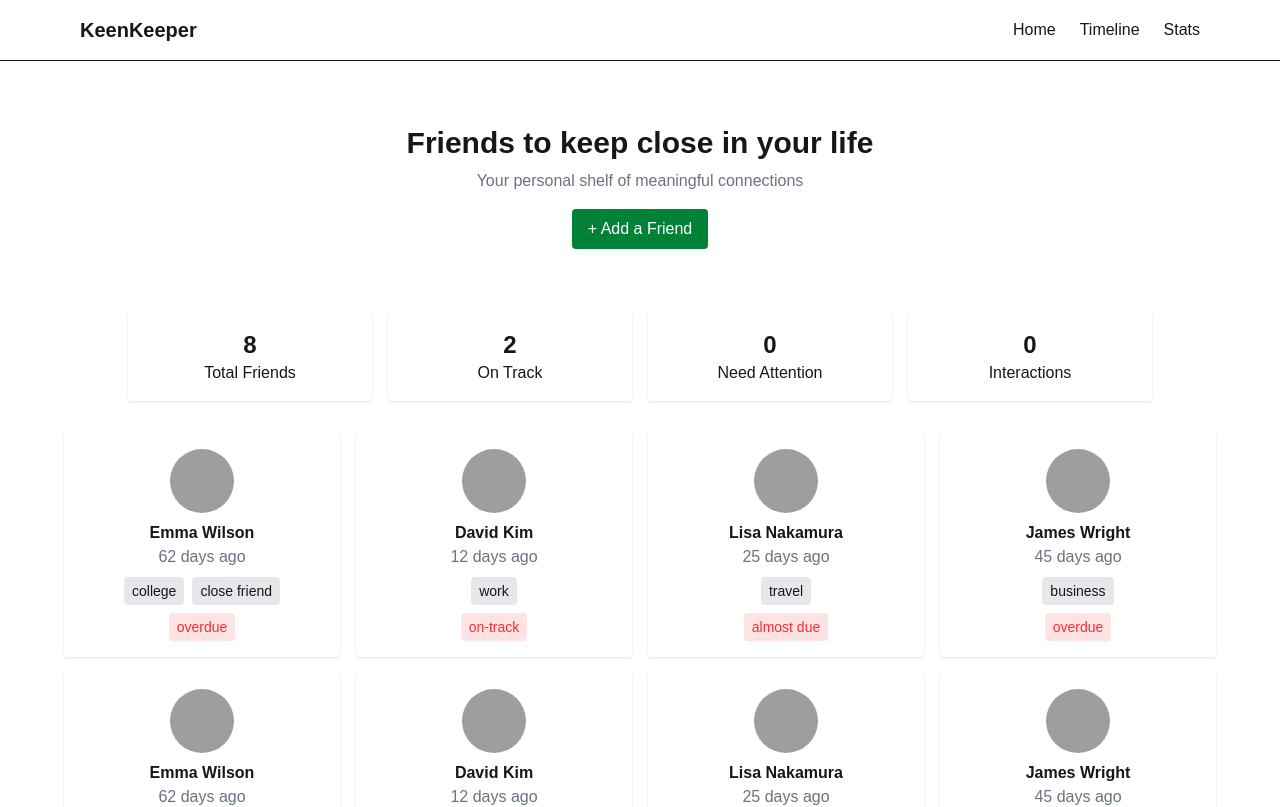
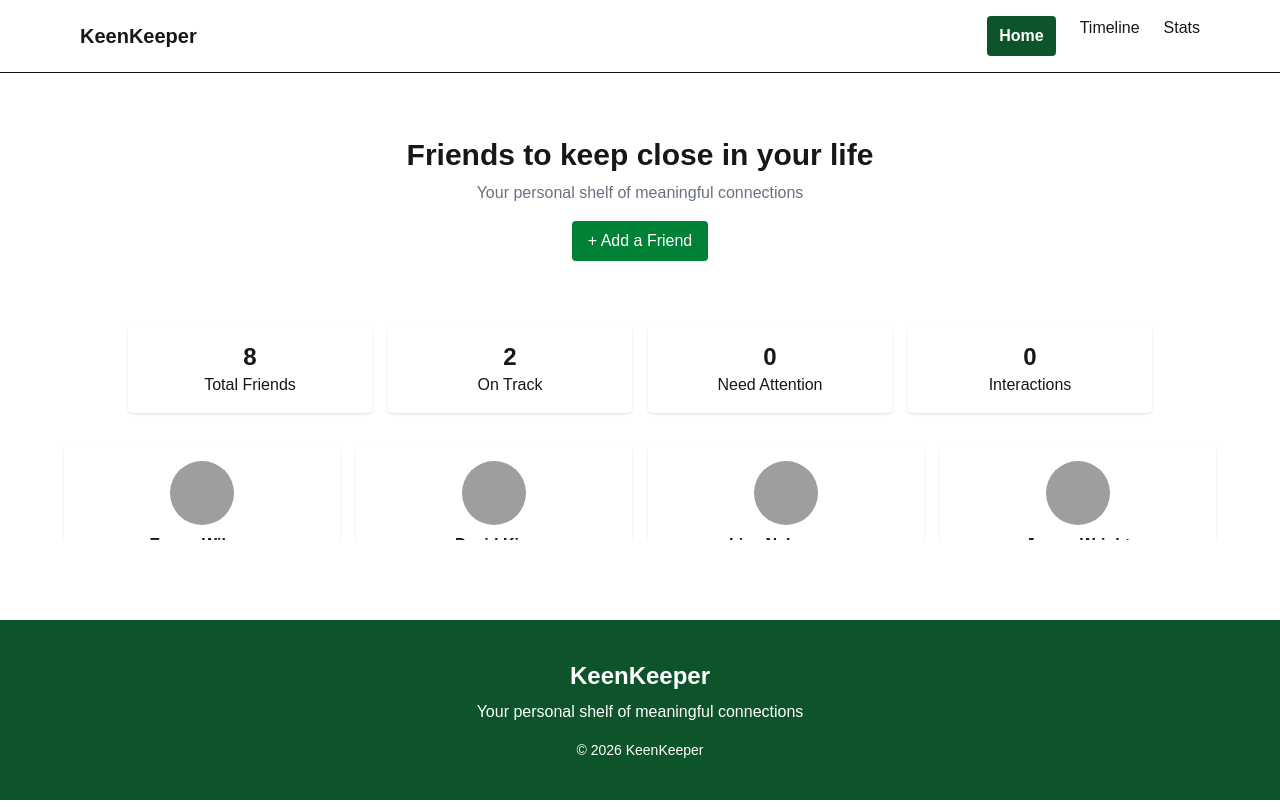
Before and after one commit to waliulnizu/keen-keeper, a Next.js app: page / in a window 1280 px wide. Shown: the top 807 px of the page. Built offline with nearby package versions, Linux system fonts and the light colour scheme; grey boxes are pictures that could not be loaded.

Commit message:
add MyNavLink for active button of navbar,  and navbar, footer are wraped by TimelineProvider  in layout for sharing all page.

```diff
--- a/src/app/friend/[id]/page.jsx
+++ b/src/app/friend/[id]/page.jsx
@@ -1,7 +1,5 @@
 "use client";
 
-import Navbar from "@/components/Navbar";
-import Footer from "@/components/Footer";
 import friends from "@/data/friends.json";
 import Image from "next/image";
 import { use } from "react";
@@ -22,12 +20,8 @@ const FriendDetails = ({ params }) => {
 
   if (!friend) {
     return (
-      <div>
-        <Navbar />
-        <div className="max-w-6xl mx-auto py-10">
-          <h1 className="text-2xl font-bold">Friend not found</h1>
-        </div>
-        <Footer />
+      <div className="max-w-6xl mx-auto py-10">
+        <h1 className="text-2xl font-bold">Friend not found</h1>
       </div>
     );
   }
@@ -47,10 +41,7 @@ const FriendDetails = ({ params }) => {
   };
 
   return (
-    <div>
-      <Navbar />
-
-      <div className="max-w-6xl mx-auto py-10 grid grid-cols-1 md:grid-cols-2 gap-6">
+    <div className="max-w-6xl mx-auto py-10 grid grid-cols-1 md:grid-cols-2 gap-6">
 
         {/* Left Side */}
         <div className="shadow p-6 rounded">
@@ -154,10 +145,6 @@ const FriendDetails = ({ params }) => {
           </div>
 
         </div>
-
-      </div>
-
-      <Footer />
     </div>
   );
 };
--- a/src/app/layout.js
+++ b/src/app/layout.js
@@ -2,6 +2,8 @@ import { Geist, Geist_Mono } from "next/font/google";
 import "./globals.css";
 import { Toaster } from "react-hot-toast";
 import TimelineProvider from "@/context/TimelineContext";
+import Navbar from "@/components/navbar/Navbar";
+import Footer from "@/components/Footer";
 
 const geistSans = Geist({
   variable: "--font-geist-sans",
@@ -24,14 +26,16 @@ export default function RootLayout({ children }) {
       lang="en"
       className={`${geistSans.variable} ${geistMono.variable} h-full antialiased`}
     >
-      <body className="min-h-full flex flex-col">
-
+      <body className="h-screen flex flex-col bg-white">
         <TimelineProvider>
-          {children}
+          <Navbar />
+          <div className="flex-1 overflow-auto">
+            {children}
+          </div>
+          <Footer />
+          <Toaster />
         </TimelineProvider>
-
-        <Toaster />
-        </body>
+      </body>
     </html>
   );
 }
--- a/src/app/page.js
+++ b/src/app/page.js
@@ -1,21 +1,13 @@
 import Banner from "@/components/Banner";
-import Footer from "@/components/Footer";
 import Friends from "@/components/Friends";
-import Navbar from "@/components/Navbar";
 import Summary from "@/components/Summary";
 import Image from "next/image";
 
 export default function Home() {
   return (
-    <div>
-      <Navbar />
+    <div className="max-w-6xl mx-auto">
       <Banner />
-
       <Friends />
-      <Footer />
-
-
     </div>
-
   );
 }
--- a/src/app/stats/page.jsx
+++ b/src/app/stats/page.jsx
@@ -1,7 +1,4 @@
 "use client";
-
-import Navbar from "@/components/Navbar";
-import Footer from "@/components/Footer";
 
 import { useContext } from "react";
 import { TimelineContext } from "@/context/TimelineContext";
@@ -29,17 +26,12 @@ const Stats = () => {
   ];
 
   return (
-    <div>
+    <div className="max-w-6xl mx-auto py-10">
+      <h1 className="text-2xl font-bold mb-6">
+        Friendship Analytics
+      </h1>
 
-      <Navbar />
-
-      <div className="max-w-6xl mx-auto py-10">
-
-        <h1 className="text-2xl font-bold mb-6">
-          Friendship Analytics
-        </h1>
-
-        <div className="shadow p-6 rounded">
+      <div className="shadow p-6 rounded">
 
           <PieChart width={400} height={300}>
             <Pie
@@ -60,10 +52,6 @@ const Stats = () => {
 
         </div>
 
-      </div>
-
-      <Footer />
-
     </div>
   );
 };
--- a/src/app/timeline/page.jsx
+++ b/src/app/timeline/page.jsx
@@ -1,8 +1,6 @@
 "use client";
 
 import { useState, useContext } from "react";
-import Navbar from "@/components/Navbar";
-import Footer from "@/components/Footer";
 import { TimelineContext } from "@/context/TimelineContext";
 
 import { FaPhone, FaVideo } from "react-icons/fa";
@@ -20,15 +18,10 @@ const Timeline = () => {
   });
 
   return (
-    <div>
-
-      <Navbar />
-
-      <div className="max-w-5xl mx-auto py-10">
-
-        <h1 className="text-2xl font-bold mb-6">
-          Timeline
-        </h1>
+    <div className="max-w-5xl mx-auto py-10">
+      <h1 className="text-2xl font-bold mb-6">
+        Timeline
+      </h1>
 
         {/* Filter Buttons */}
         <div className="flex gap-4 mb-6">
@@ -103,10 +96,6 @@ const Timeline = () => {
 
         </div>
 
-      </div>
-
-      <Footer />
-
     </div>
   );
 };
--- /dev/null
+++ b/src/components/navbar/MyNavLink.jsx
@@ -0,0 +1,32 @@
+"use client";
+
+import Link from "next/link";
+import { usePathname } from "next/navigation";
+
+const MyNavLink = ({ href, children }) => {
+  const pathname = usePathname();
+
+  const isActive = (href) => {
+    if (href === "/") {
+      return pathname === "/";
+    }
+    return pathname.startsWith(href);
+  };
+
+  const active = isActive(href);
+
+  return (
+    <Link
+      href={href}
+      className={
+        active
+          ? "font-bold bg-green-900 text-white px-3 py-2 rounded"
+          : "hover:text-green-900"
+      }
+    >
+      {children}
+    </Link>
+  );
+};
+
+export default MyNavLink;
--- a/src/components/Navbar.jsx
+++ b/src/components/navbar/Navbar.jsx
@@ -1,5 +1,7 @@
-import Link from "next/link";
+"use client";
+
 import React from "react";
+import MyNavLink from "./MyNavLink";
 
 const Navbar = () => {
   return (
@@ -8,9 +10,9 @@ const Navbar = () => {
         <h1 className="text-xl font-bold">KeenKeeper</h1>
 
         <div className="flex gap-6">
-          <Link href="/">Home</Link>
-          <Link href="/timeline">Timeline</Link>
-          <Link href="/stats">Stats</Link>
+          <MyNavLink href="/">Home</MyNavLink>
+          <MyNavLink href="/timeline">Timeline</MyNavLink>
+          <MyNavLink href="/stats">Stats</MyNavLink>
         </div>
       </div>
     </div>
```
Also changed, not shown: 1 other file (tests, documents, lock files or other folders).
